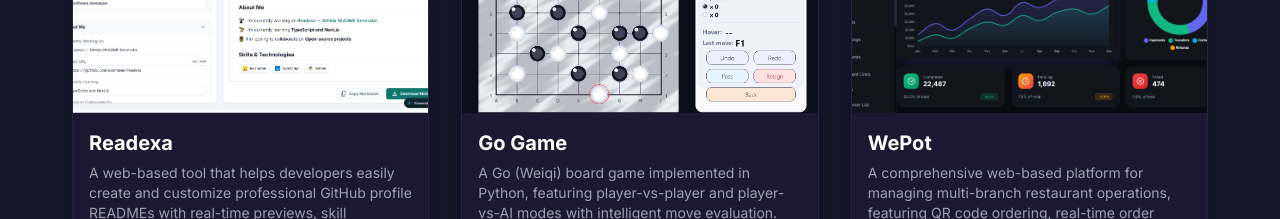
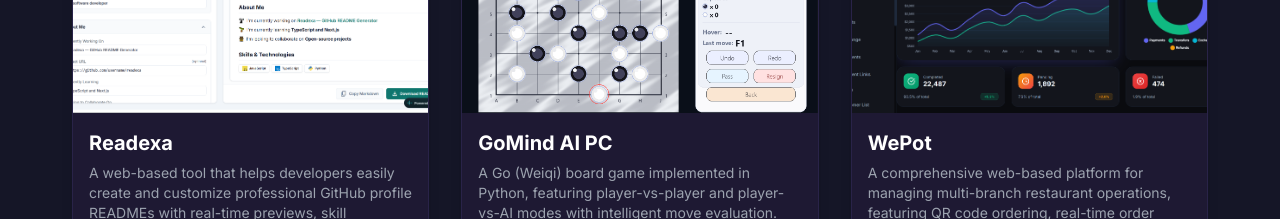
Before and after one commit to DannielVo/Portfolio, a React (Vite) app: page / in a window 1280 px wide. Shown: the part 2440-2659 px from the top of the page. Built offline with nearby package versions, Linux system fonts and the light colour scheme.

Commit message:
Fix: Update link video demo of GoMind AI

```diff
--- a/src/assets/dummy.js
+++ b/src/assets/dummy.js
@@ -15,11 +15,11 @@ export const projectsData = [
   {
     id: 2,
     image: go_game,
-    title: "Go Game",
+    title: "GoMind AI PC",
     description:
       "A Go (Weiqi) board game implemented in Python, featuring player-vs-player and player-vs-AI modes with intelligent move evaluation.",
     tech: ["Python", "Pygame-ce", "Pillow"],
-    demoUrl: "https://youtu.be/tzBjR_J5kqM?si=Gd--zbCKxSSr_DdJ",
+    demoUrl: "https://youtu.be/r2gwfIkA1Qw",
   },
   {
     id: 3,
```
